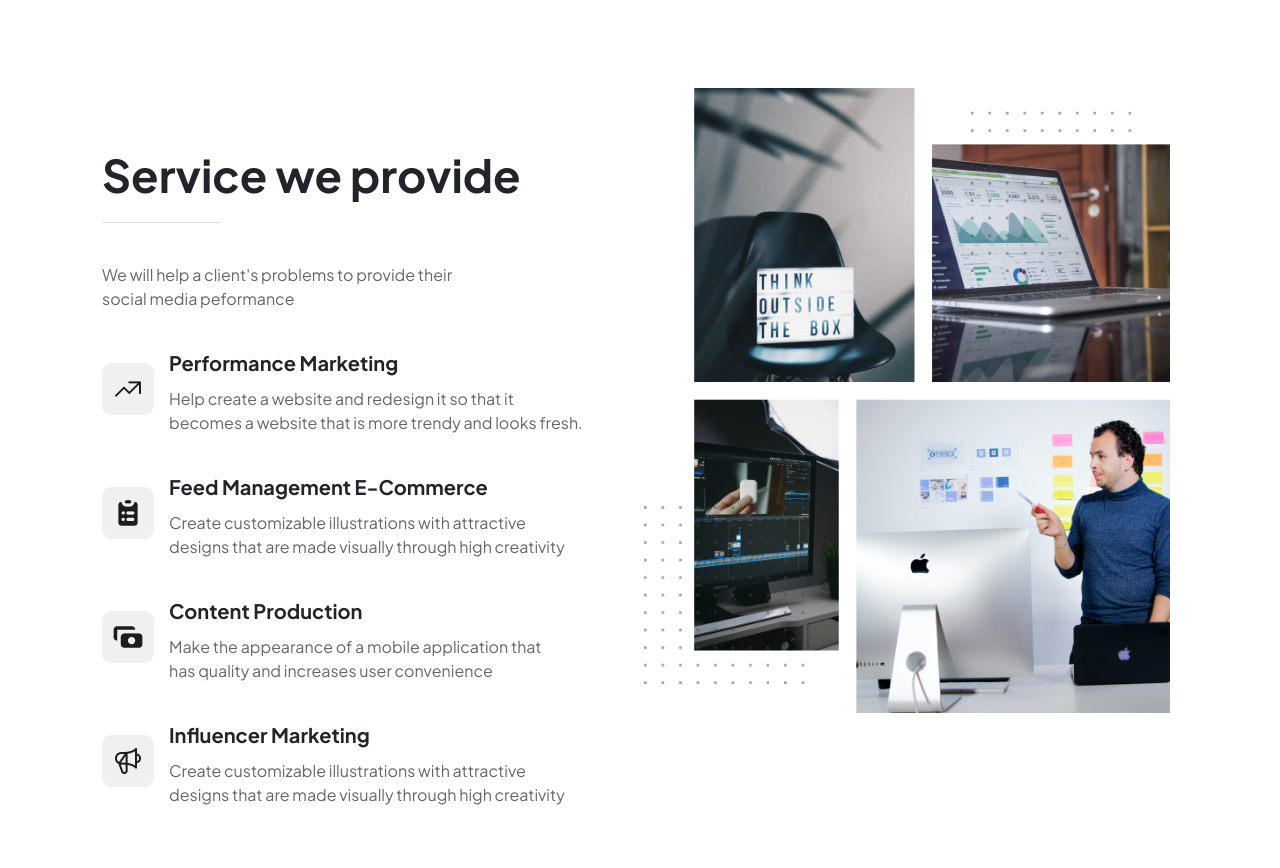
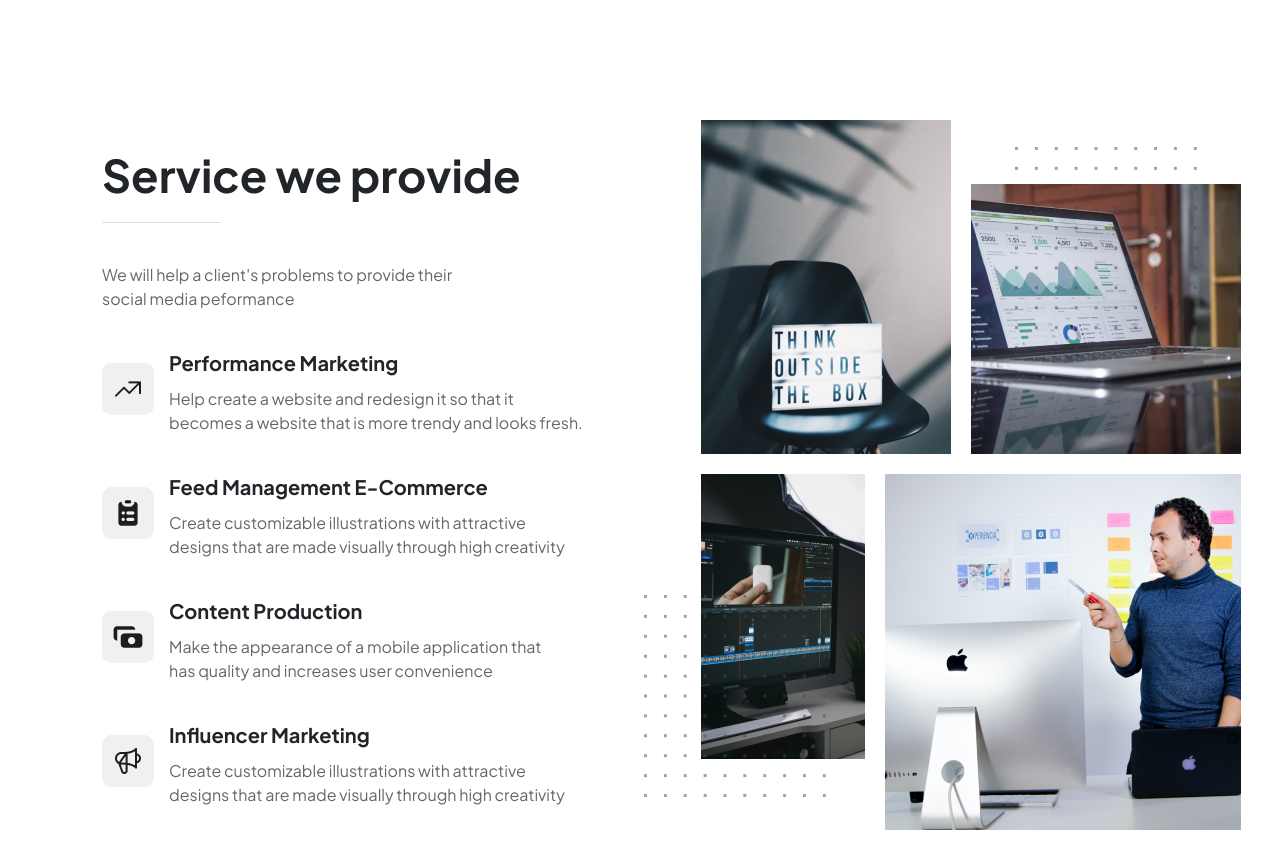
Before and after one commit to Hojiakbar029/Minima-Proyekt, a plain HTML site: page index.html in a window 1280 px wide. Shown: the part 1477-2345 px from the top of the page. Drawn offline with nearby package versions, Linux system fonts and the light colour scheme.

Commit message:
minia proyekt

```diff
--- a/scss/block/_service.scss
+++ b/scss/block/_service.scss
@@ -105,7 +105,6 @@
 
 
 .service__banner{
-    margin-top: 90px;
-    height: 625px;
+    margin-top: 122px;
     margin-left: 60px;
 }
```
Also changed, not shown: css/main.css, css/main.min.css, 2 other files.
